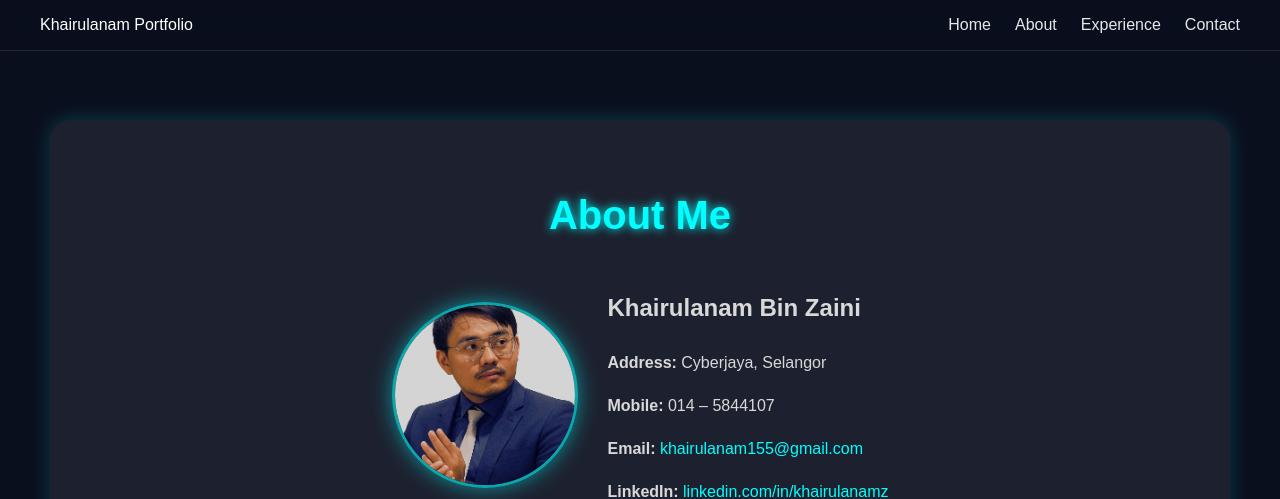
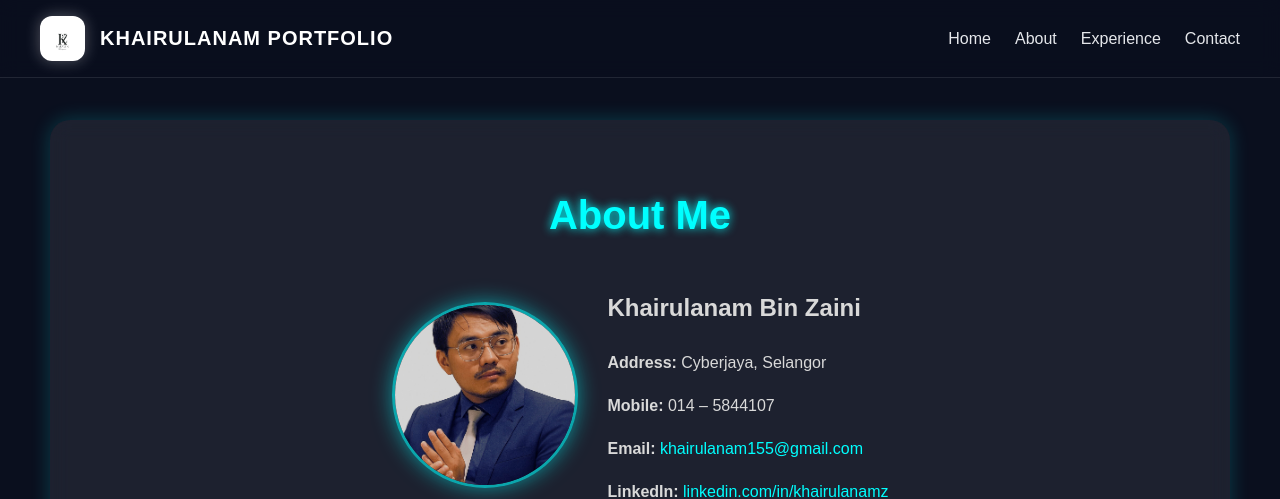
Before and after one commit to Khairulanamz/Profile, a Flask app: page /about in a window 1280 px wide. Shown: the top 499 px of the page. Run offline with Flask 3, Linux system fonts and the light colour scheme.

Commit message:
Update Logo and Name Header

```diff
--- a/static/style.css
+++ b/static/style.css
@@ -28,6 +28,28 @@ main {
   max-width: 1200px;
   margin: 0 auto;
   padding: 1rem 2rem;
+}
+/* Logo styling */
+.logo {
+  display: flex;
+  align-items: center;
+  gap: 10px;
+  font-size: 1.4rem;
+  font-weight: 700;
+  color: #00ffff;
+  text-shadow: 0 0 10px #00ffff;
+}
+
+.nav-logo-brand {
+  width: 40px;
+  height: 40px;
+  object-fit: contain;
+  border-radius: 10px;
+  border: 1px solid rgba(0, 255, 255, 0.3);
+  box-shadow: 0 0 10px rgba(0, 255, 255, 0.3);
+  background: rgba(255, 255, 255, 0.05);
+  padding: 3px;
+  backdrop-filter: blur(8px);
 }
 
 .nav-logo {
@@ -60,7 +82,28 @@ main {
 .nav-links a:hover {
   color: #38bdf8;
 }
+/* Left side (logo + title) */
+.navbar-left {
+  display: flex;
+  align-items: center;
+  gap: 15px; /* space between logo and text */
+}
 
+/* Logo style */
+.logo {
+  width: 45px;
+  height: 45px;
+  border-radius: 12px;
+  box-shadow: 0 0 15px rgba(255, 255, 255, 0.3);
+}
+
+/* Brand text beside logo */
+.brand-name {
+  font-weight: 700;
+  color: white;
+  font-size: 20px;
+  letter-spacing: 1px;
+}
 /* --- Landing Page --- */
 .landing {
   display: flex;
@@ -71,7 +114,7 @@ main {
 .experience {
   padding: 100px 10%;
   background: linear-gradient(145deg, #0f172a, #1e293b);
-  color: #f8fafc;
+  color: #00ffff;
   min-height: 100vh;
 }
 
@@ -79,7 +122,7 @@ main {
   text-align: center;
   font-size: 2rem;
   margin-bottom: 2rem;
-  color: #38bdf8;
+  color: #00ffff;
   text-transform: uppercase;
   letter-spacing: 2px;
 }
@@ -95,7 +138,7 @@ main {
 }
 
 .experience-card h3 {
-  color: #38bdf8;
+  color: #00ffff;
   font-size: 1.4rem;
   margin-bottom: 0.3rem;
 }
@@ -141,7 +184,7 @@ main {
 }
 
 .logo-container img {
-  max-width: 120px;
+  max-width: 150px;
   height: auto;
   object-fit: contain;
   background: rgba(255, 255, 255, 0.08);
@@ -349,7 +392,7 @@ main {
 }
 
 .logo-box img {
-  width: 100px;
+  width: 120px;
   height: auto;
   object-fit: contain;
 }
--- a/templates/about.html
+++ b/templates/about.html
@@ -3,16 +3,27 @@
 <head>
   <meta charset="UTF-8" />
   <meta name="viewport" content="width=device-width, initial-scale=1.0" />
-  <title>About | Khairulanam Portfolio</title>
+  <title>{{ title }}</title>
   <link rel="stylesheet" href="{{ url_for('static', filename='style.css') }}">
+  <style>
+    @keyframes fade-in-up {
+      from { opacity: 0; transform: translateY(20px); }
+      to { opacity: 1; transform: translateY(0); }
+    }
+    .animate-fade-in-up {
+      animation: fade-in-up 0.8s ease-out;
+    }
+  </style>
 </head>
 <body>
 
 <!-- Navbar -->
 <header class="navbar glass-nav">
   <div class="nav-container">
-    <div class="logo">Khairulanam Portfolio</div>
-    <nav>
+	<div class="navbar-left">
+    <img src="{{ url_for('static', filename='images/knz_logo.png') }}" alt="Logo" class="logo">
+    <span class="brand-name">KHAIRULANAM PORTFOLIO</span>
+  </div>
       <ul class="nav-links">
         <li><a href="{{ url_for('home') }}">Home</a></li>
         <li><a href="{{ url_for('about') }}" class="active">About</a></li>
@@ -21,6 +32,7 @@
       </ul>
     </nav>
   </div>
+
 </header>
 
 
--- a/templates/base.html
+++ b/templates/base.html
@@ -19,7 +19,10 @@
   <header>
 <nav class="navbar">
   <div class="nav-container">
-    <a href="{{ url_for('home') }}" class="nav-logo">KHAIRULANAM PORTFOLIO</a>
+	<div class="navbar-left">
+    <img src="{{ url_for('static', filename='images/knz_logo.png') }}" alt="Logo" class="logo">
+    <span class="brand-name">KHAIRULANAM PORTFOLIO</span>
+  </div>
     <ul class="nav-links">
       <li><a href="{{ url_for('home') }}">Home</a></li>
       <li><a href="{{ url_for('about') }}">About</a></li>
--- a/templates/experience.html
+++ b/templates/experience.html
@@ -34,7 +34,7 @@
     <div class="card-content">
       <div class="card-text">
         <h3>Hong Leong Bank Berhad</h3>
-        <h4>Senior Data Analyst (Oct 2022 – Mar 2023)</h4>
+        <h4>Senior Data Analyst (Apr 2022 – Mar 2023)</h4>
         <ul>
           <li>Extracted data using Teradata SQL & Data Studio.</li>
           <li>Led automation documentation & migration scripts.</li>
```
Also changed, not shown: static/images/KNZ_LOGO.png (added), static/images/sicpa_logo.png, 2 other files.
